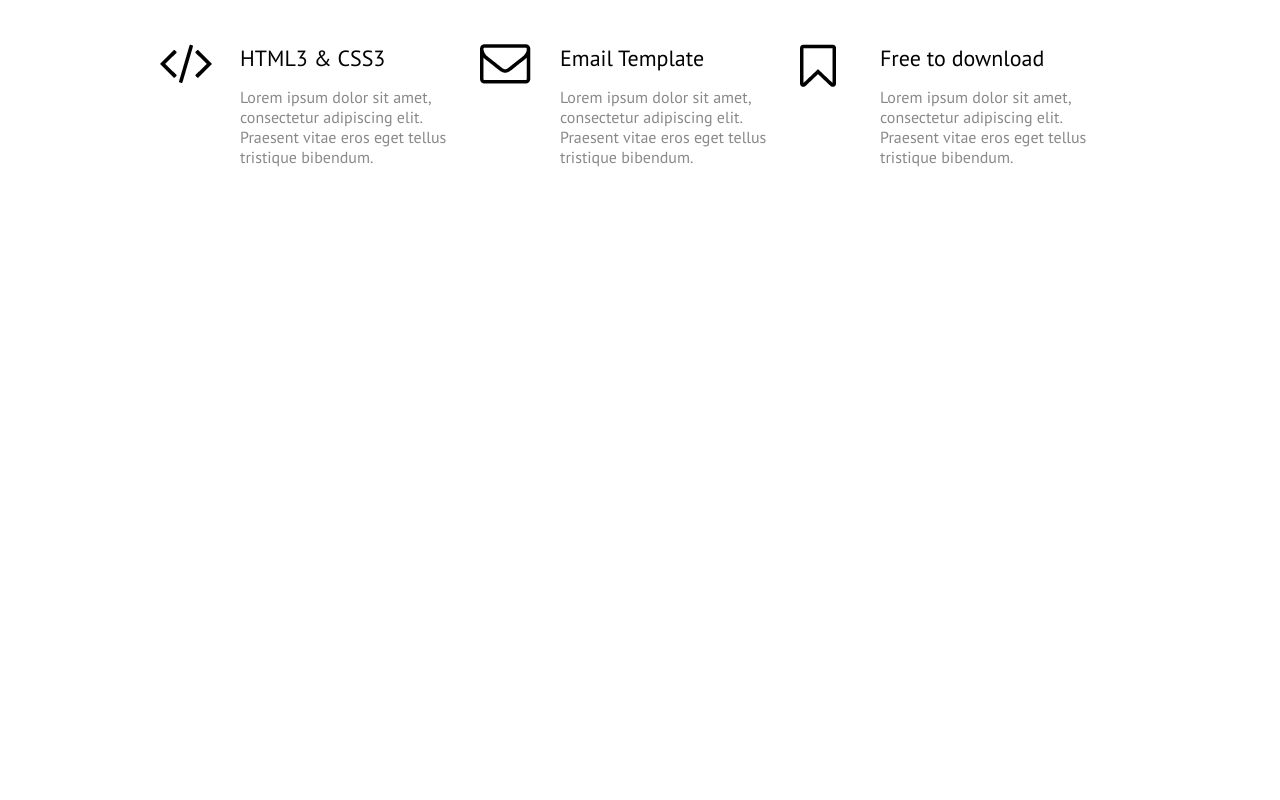
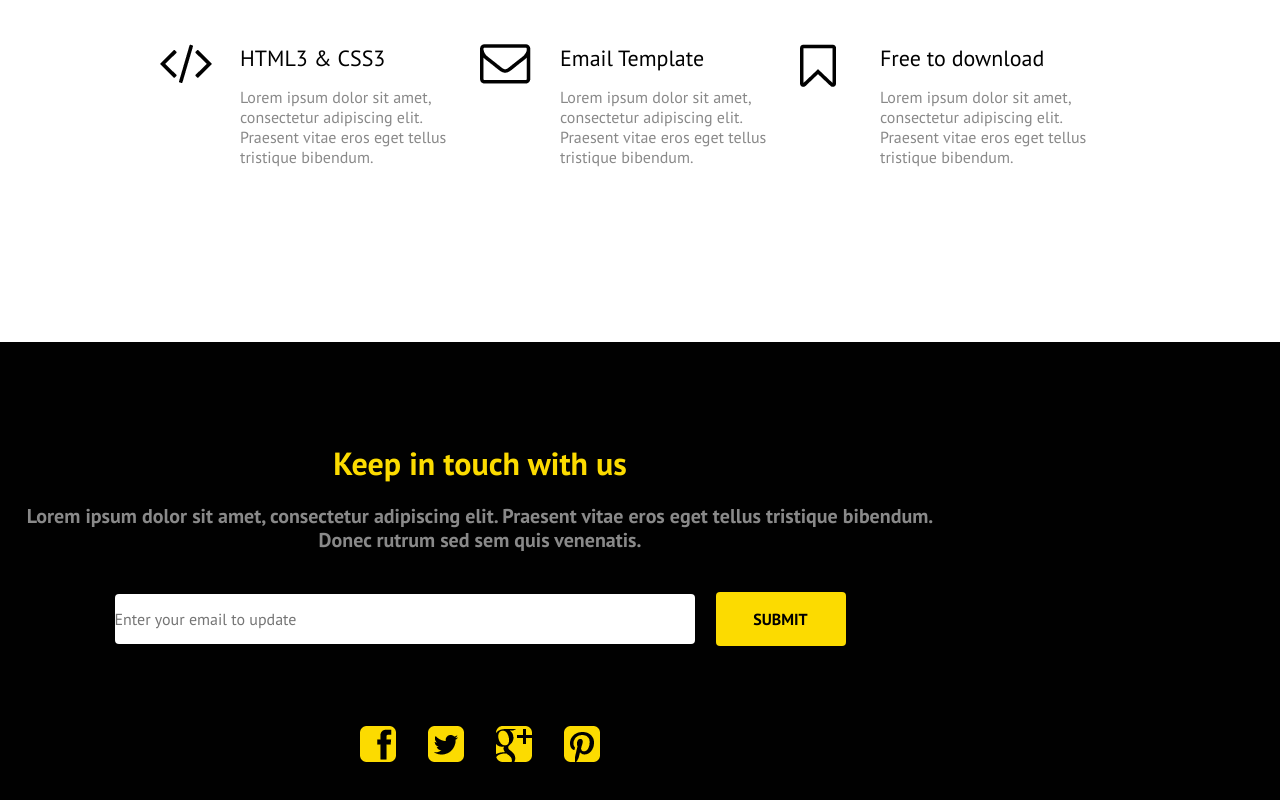
Before and after one commit to liubich/test-job, a Vue app: page / in a window 1280 px wide. Shown: the part 1219-2019 px from the top of the page. Before the commit the page ends 1561 px from the top, so only its background shows below. Built offline with nearby package versions, Linux system fonts and the light colour scheme.

Commit message:
Add headers, input, submit and icons layout

```diff
--- a/src/components/FooterPage.vue
+++ b/src/components/FooterPage.vue
@@ -1,5 +1,20 @@
 <template>
-
+  <footer class="footer-page">
+    <div class="footer-page__container">
+      <h1 class="footer-page__main-header">{{pageTexts.mainHeader}}</h1>
+      <h6 class="footer-page__second-header">{{pageTexts.secondHeader}}</h6>
+      <div class="footer-page__subscription">
+        <input type="text" class="footer-page__input-field" :placeholder="pageTexts.inputText">
+        <button class="footer-page__submit-button">{{pageTexts.buttonText}}</button>
+      </div>
+      <div class="footer-page__social-container">
+        <img class="footer-page__social-icon" src="../../public/img/facebook.png" alt="facebook">
+        <img class="footer-page__social-icon" src="../../public/img/twitter.png" alt="twitter">
+        <img class="footer-page__social-icon" src="../../public/img/google.png" alt="google">
+        <img class="footer-page__social-icon" src="../../public/img/pinterest.png" alt="pinterest">
+      </div>
+    </div>
+  </footer>
 </template>
 
 
@@ -14,5 +29,74 @@ export default {
 
 <!-- Add "scoped" attribute to limit CSS to this component only -->
 <style scoped>
+.footer-page {
+  background-color: #010101;
+  max-width: 1924px;
+  min-width: 320px;
+  padding: 100px 0;
+}
 
+.footer-page__container {
+  width: 100%;
+  max-width: 960px;
+  display: flex;
+  flex-direction: column;
+  align-items: center
+}
+
+.footer-page__main-header {
+  font-size: 32px;
+  font-family: "PT Sans", sans-serif;
+  color: rgb(252, 219, 0);
+  font-weight: bold;
+  text-align: center;
+}
+
+.footer-page__second-header {
+  padding: 20px 0;
+  font-size: 20px;
+  font-family: "PT Sans", sans-serif;
+  color: rgb(137, 137, 137);
+  line-height: 1.2;
+  text-align: center;
+}
+
+.footer-page__subscription {
+  padding: 20px 0;
+}
+
+.footer-page__input-field {
+  border-radius: 5px;
+  width: 580px;
+  height: 50px;
+  border-style: none;
+  border-radius: 4px;
+  font-size: 16px;
+  font-family: "PT Sans", sans-serif;
+  color: rgb(137, 137, 137);
+}
+
+.footer-page__submit-button {
+  width: 130px;
+  height: 54px;
+  margin-left: 21px;
+  border-style: none;
+  border-radius: 4px;
+  background-color: #fcdb00;
+  font-size: 16px;
+  font-family: "PT Sans", sans-serif;
+  font-weight: bold;
+  text-transform: uppercase;
+  cursor: pointer;
+}
+
+.footer-page__social-container {
+  padding: 60px 0;
+  display: flex;
+}
+
+.footer-page__social-icon {
+  padding: 0 16px;
+  cursor: pointer;
+}
 </style>
```
